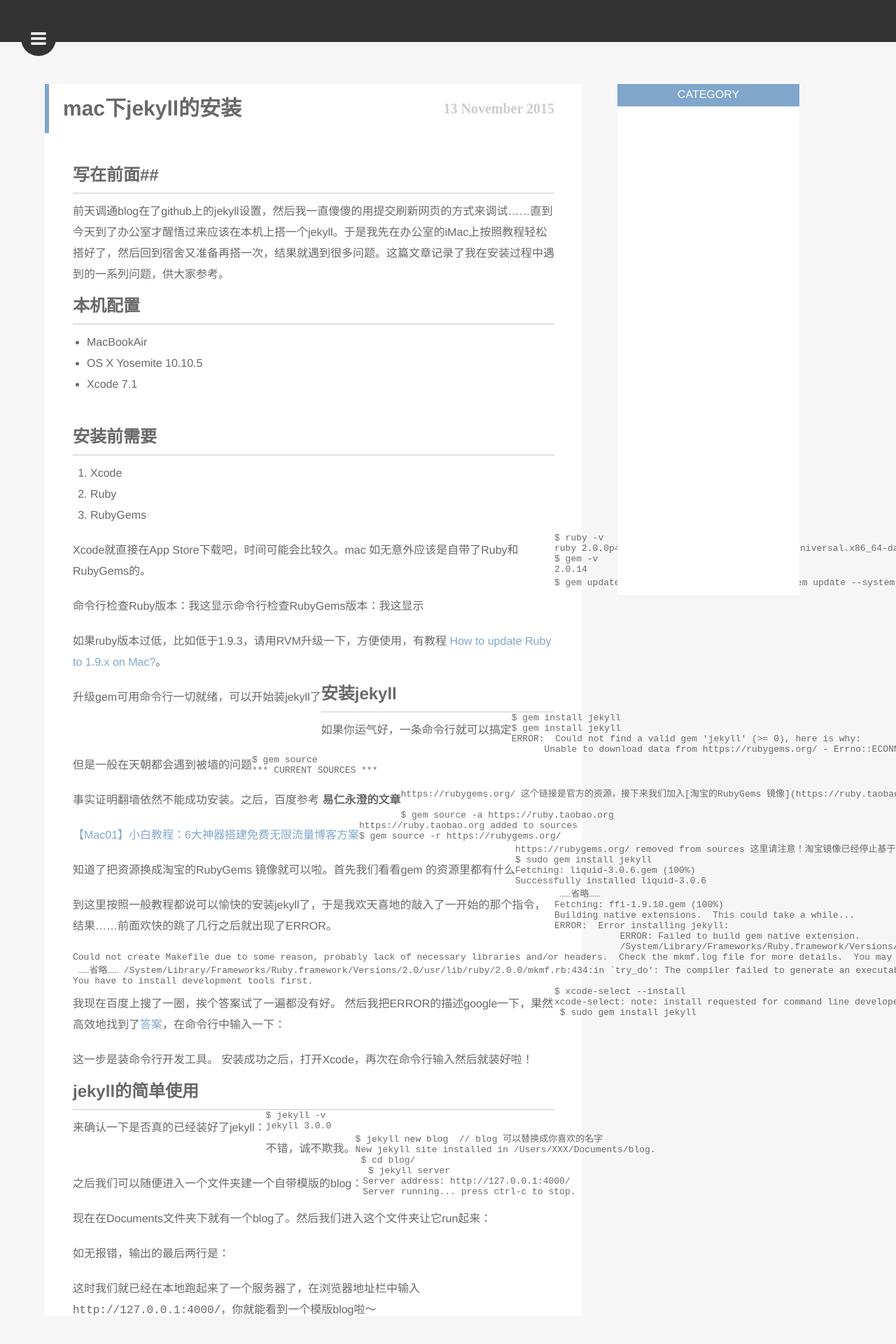
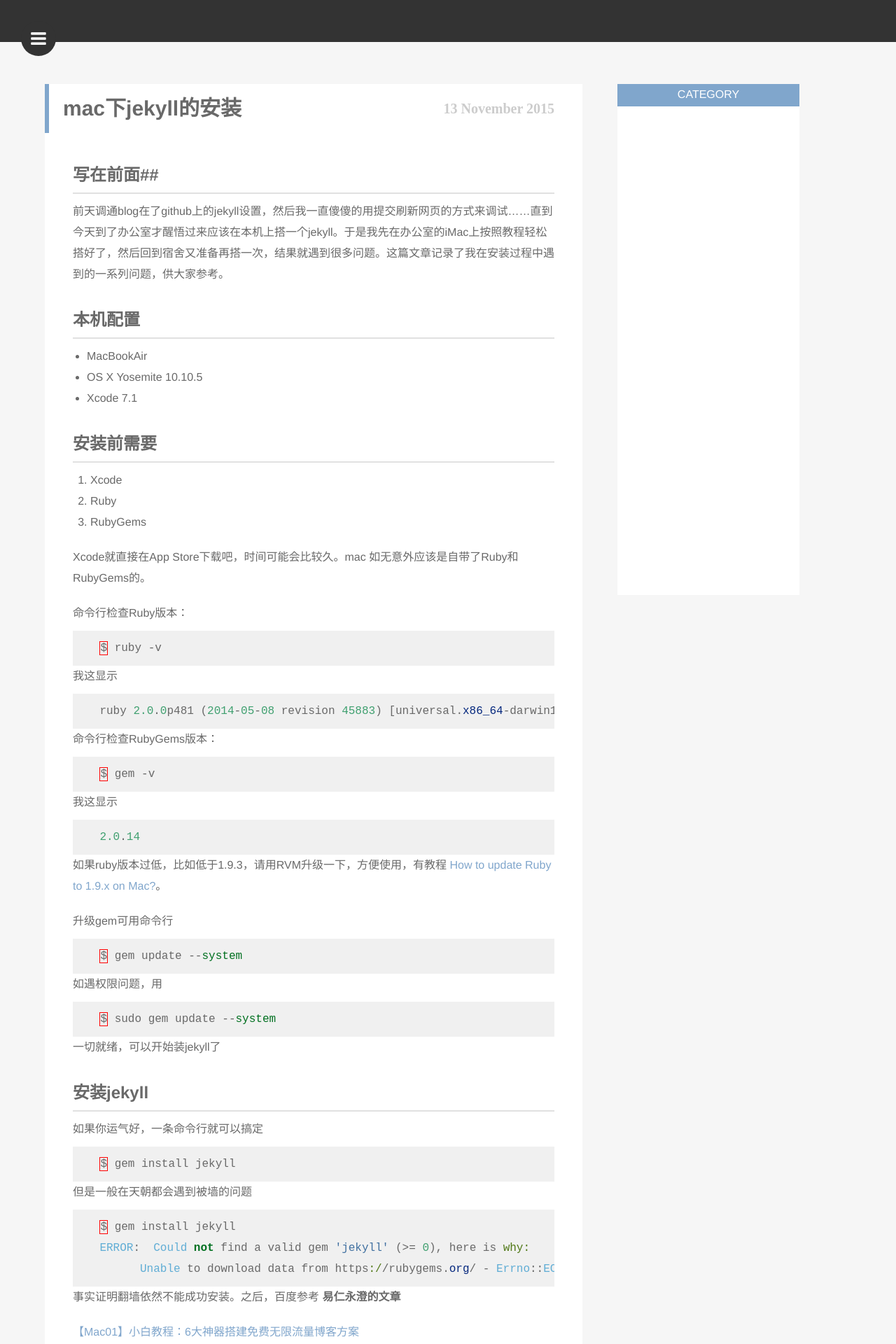
Before and after one commit to xiangxiyun/xiangxiyun.github.io, a Jekyll site: the page built from _posts/2015-11-13-mac下jekyll的安装与简单使用.md, in a window 1280 px wide. Shown: the top 1920 px of the page at 70% size. Built offline with Jekyll 4.4.1, drawn with Linux system fonts in a browser that asks for light colours; some of the changed text lies outside the part shown.

Commit message:
add pygment highlight for code

```diff
--- a/_layouts/articleTemplate.html
+++ b/_layouts/articleTemplate.html
@@ -85,6 +85,7 @@
     	      					</h2>
     	    				</header>
     	    				<div class = "article_content">
+
     	    					{{ content }}
     	    				</div>
     	    				<footer class = "article_tag"></footer>
--- a/_posts/2015-11-13-mac下jekyll的安装与简单使用.md
+++ b/_posts/2015-11-13-mac下jekyll的安装与简单使用.md
@@ -33,33 +33,44 @@
 
 命令行检查Ruby版本：
 
-
+{% highlight ruby %}
     $ ruby -v
+{% endhighlight %}
 
 我这显示
 
-
+{% highlight ruby %}
     ruby 2.0.0p481 (2014-05-08 revision 45883) [universal.x86_64-darwin14]
-
+{% endhighlight %}
 
 命令行检查RubyGems版本：
 
-
+{% highlight ruby %}
     $ gem -v
-
+{% endhighlight %}
 
 我这显示
 
+{% highlight ruby %}
     2.0.14
+{% endhighlight %}
 
 如果ruby版本过低，比如低于1.9.3，请用RVM升级一下，方便使用，有教程 [How to update Ruby to 1.9.x on Mac?](http://stackoverflow.com/questions/3696564/how-to-update-ruby-to-1-9-x-on-mac)。
 
 升级gem可用命令行
 
+{% highlight ruby %}
     $ gem update --system
-如遇权限问题，用`$ sudo gem update --system`
+{% endhighlight %}
+
+如遇权限问题，用
+
+{% highlight ruby %}
+    $ sudo gem update --system
+{% endhighlight %}
 
 一切就绪，可以开始装jekyll了
+
 
 ## 安装jekyll ##
 
@@ -67,13 +78,16 @@
 
 如果你运气好，一条命令行就可以搞定
 
+{% highlight ruby %}
     $ gem install jekyll
+{% endhighlight %}
 
 但是一般在天朝都会遇到被墙的问题
-
+{% highlight ruby %}
     $ gem install jekyll
     ERROR:  Could not find a valid gem 'jekyll' (>= 0), here is why:
           Unable to download data from https://rubygems.org/ - Errno::ECONNRESET: Connection reset by peer - SSL_connect (https://rubygems.org/latest_specs.4.8.gz)
+{% endhighlight %}
 
 事实证明翻墙依然不能成功安装。之后，百度参考 **易仁永澄的文章**
 
@@ -83,22 +97,33 @@
 
 首先我们看看gem 的资源里都有什么
 
+{% highlight ruby %}
     $ gem source
     *** CURRENT SOURCES ***
 
     https://rubygems.org/
+{% endhighlight %}
+
 这个链接是官方的资源，接下来我们加入[淘宝的RubyGems 镜像](https://ruby.taobao.org)，删除官方源。
 
+{% highlight ruby %}
     $ gem source -a https://ruby.taobao.org
     https://ruby.taobao.org added to sources
     $ gem source -r https://rubygems.org/
     https://rubygems.org/ removed from sources
+{% endhighlight %}
+
 这里请注意！淘宝镜像已经停止基于 HTTP 协议的镜像服务, 请在配置中使用 HTTPS 协议代替。我之前一直用
-`$ gem source -a http://ruby.taobao.org`
+
+{% highlight ruby %}
+$ gem source -a http://ruby.taobao.org
+{% endhighlight %}
+
 结果总是连接不上。
 
 到这里按照一般教程都说可以愉快的安装jekyll了，于是我欢天喜地的敲入了一开始的那个指令，结果……前面欢快的跳了几行之后就出现了ERROR。
 
+{% highlight ruby %}
     $ sudo gem install jekyll
     Fetching: liquid-3.0.6.gem (100%)
     Successfully installed liquid-3.0.6
@@ -111,19 +136,25 @@
 	Could not create Makefile due to some reason, probably lack of necessary libraries and/or headers.  Check the mkmf.log file for more details.  You may need configuration options.
 	 ……省略…… /System/Library/Frameworks/Ruby.framework/Versions/2.0/usr/lib/ruby/2.0.0/mkmf.rb:434:in `try_do': The compiler failed to generate an executable file. (RuntimeError)
 	You have to install development tools first.
+ {% endhighlight %}
 
- 我现在百度上搜了一圈，挨个答案试了一遍都没有好。
+ 我先在百度上搜了一圈，挨个答案试了一遍都没有好。
  然后我把ERROR的描述google一下，果然高效地找到了[答案](_layouts_posts_sitedeployfontimagesjavascriptsstylesheetsresume.pdfabout.htmlindex.htmlportfolio.htmltechblog.html)，在命令行中输入一下：
 
+{% highlight ruby %}
     $ xcode-select --install
     xcode-select: note: install requested for command line developer tools
+{% endhighlight %}
 
 这一步是装命令行开发工具。
 安装成功之后，打开Xcode，再次在命令行输入
 
+{% highlight ruby %}
      $ sudo gem install jekyll
+{% endhighlight %}
 
 然后就装好啦！
+
 
 ## jekyll的简单使用 ##
 
@@ -131,24 +162,33 @@
 
 来确认一下是否真的已经装好了jekyll：
 
+{% highlight ruby %}
     $ jekyll -v
     jekyll 3.0.0
+{% endhighlight %}
 
 不错，诚不欺我。
 
 之后我们可以随便进入一个文件夹建一个自带模版的blog：
 
-    $ jekyll new blog  // blog 可以替换成你喜欢的名字
+{% highlight ruby %}
+    $ jekyll new blog  /*blog可以换成你喜欢的名字*/
     New jekyll site installed in /Users/XXX/Documents/blog.
+{% endhighlight %}
 
 现在在Documents文件夹下就有一个blog了。然后我们进入这个文件夹让它run起来：
 
+{% highlight ruby %}
      $ cd blog/
      $ jekyll server
+{% endhighlight %}
 
 如无报错，输出的最后两行是：
 
+{% highlight ruby %}
     Server address: http://127.0.0.1:4000/
     Server running... press ctrl-c to stop.
+{% endhighlight %}
+
 
 这时我们就已经在本地跑起来了一个服务器了，在浏览器地址栏中输入`http://127.0.0.1:4000/`，你就能看到一个模版blog啦～
--- a/stylesheets/article.css
+++ b/stylesheets/article.css
@@ -28,7 +28,6 @@
 
     .blog_article{
       height: auto;
-      padding-bottom: 70px;
       margin-bottom:  50px;
       background: rgb(255,255,255);
     }
@@ -57,13 +56,15 @@
 
     .article_tag{
       width: 100%;
-      height: 60px;
+      height: 30px;
     }
 
     /* article content */
     .article_content {
+      text-align: left;
       margin: 40px;
       color: rgb(105,105,105);
+      position: relative;
     }
 
     .article_content h1{
@@ -71,7 +72,7 @@
     }
 
     .article_content h2{
-      margin: 30px 0 10px 0;
+      margin: 20px 0 10px 0;
     }
 
     .article_content a{
@@ -88,15 +89,6 @@
       border-top:2px solid rgba(105,105,105,0.2);
     }
 
-    .article_content p{
-        padding-top:10px;
-        padding-bottom: 10px;
-        float: left;
-        font-size: 16px;
-        line-height: 30px;
-        text-align: left;
-    }
-
     .article_content ul{
         font-size: 16px;
         line-height: 30px;
@@ -109,6 +101,24 @@
         margin-left: 15px;
         padding: 10px;
     }
+
+    .article_content p{
+        padding-top:10px;
+        padding-bottom: 10px;
+        font-size: 16px;
+        line-height: 30px;
+    }
+
+    .article_content pre{
+        overflow: auto;
+        padding-top:10px;
+        padding-bottom: 10px;
+        float: left;
+        width: 100%;
+        font-size: 16px;
+        line-height: 30px;
+    }
+
 /* section: blog category */
 
     #blog_category{
--- a/stylesheets/pygments.css
+++ b/stylesheets/pygments.css
@@ -1,56 +1,63 @@
+pre{ background: #f0f0f0; }
 .hll { background-color: #ffffcc }
-.c { color: #177500 } /* Comment */
-.err { color: #000000 } /* Error */
-.k { color: #A90D91 } /* Keyword */
-.l { color: #1C01CE } /* Literal */
-.n { color: #000000 } /* Name */
-.o { color: #000000 } /* Operator */
-.cm { color: #177500 } /* Comment.Multiline */
-.cp { color: #633820 } /* Comment.Preproc */
-.c1 { color: #177500 } /* Comment.Single */
-.cs { color: #177500 } /* Comment.Special */
-.kc { color: #A90D91 } /* Keyword.Constant */
-.kd { color: #A90D91 } /* Keyword.Declaration */
-.kn { color: #A90D91 } /* Keyword.Namespace */
-.kp { color: #A90D91 } /* Keyword.Pseudo */
-.kr { color: #A90D91 } /* Keyword.Reserved */
-.kt { color: #A90D91 } /* Keyword.Type */
-.ld { color: #1C01CE } /* Literal.Date */
-.m { color: #1C01CE } /* Literal.Number */
-.s { color: #C41A16 } /* Literal.String */
-.na { color: #836C28 } /* Name.Attribute */
-.nb { color: #A90D91 } /* Name.Builtin */
-.nc { color: #3F6E75 } /* Name.Class */
-.no { color: #000000 } /* Name.Constant */
-.nd { color: #000000 } /* Name.Decorator */
-.ni { color: #000000 } /* Name.Entity */
-.ne { color: #000000 } /* Name.Exception */
-.nf { color: #000000 } /* Name.Function */
-.nl { color: #000000 } /* Name.Label */
-.nn { color: #000000 } /* Name.Namespace */
-.nx { color: #000000 } /* Name.Other */
-.py { color: #000000 } /* Name.Property */
-.nt { color: #000000 } /* Name.Tag */
-.nv { color: #000000 } /* Name.Variable */
-.ow { color: #000000 } /* Operator.Word */
-.mb { color: #1C01CE } /* Literal.Number.Bin */
-.mf { color: #1C01CE } /* Literal.Number.Float */
-.mh { color: #1C01CE } /* Literal.Number.Hex */
-.mi { color: #1C01CE } /* Literal.Number.Integer */
-.mo { color: #1C01CE } /* Literal.Number.Oct */
-.sb { color: #C41A16 } /* Literal.String.Backtick */
-.sc { color: #2300CE } /* Literal.String.Char */
-.sd { color: #C41A16 } /* Literal.String.Doc */
-.s2 { color: #C41A16 } /* Literal.String.Double */
-.se { color: #C41A16 } /* Literal.String.Escape */
-.sh { color: #C41A16 } /* Literal.String.Heredoc */
-.si { color: #C41A16 } /* Literal.String.Interpol */
-.sx { color: #C41A16 } /* Literal.String.Other */
-.sr { color: #C41A16 } /* Literal.String.Regex */
-.s1 { color: #C41A16 } /* Literal.String.Single */
-.ss { color: #C41A16 } /* Literal.String.Symbol */
-.bp { color: #5B269A } /* Name.Builtin.Pseudo */
-.vc { color: #000000 } /* Name.Variable.Class */
-.vg { color: #000000 } /* Name.Variable.Global */
-.vi { color: #000000 } /* Name.Variable.Instance */
-.il { color: #1C01CE } /* Literal.Number.Integer.Long */
+.c { color: #60a0b0; font-style: italic } /* Comment */
+.err { border: 1px solid #FF0000 } /* Error */
+.k { color: #007020; font-weight: bold } /* Keyword */
+.o { color: #666666 } /* Operator */
+.cm { color: #60a0b0; font-style: italic } /* Comment.Multiline */
+.cp { color: #007020 } /* Comment.Preproc */
+.c1 { color: #60a0b0; font-style: italic } /* Comment.Single */
+.cs { color: #60a0b0; background-color: #fff0f0 } /* Comment.Special */
+.gd { color: #A00000 } /* Generic.Deleted */
+.ge { font-style: italic } /* Generic.Emph */
+.gr { color: #FF0000 } /* Generic.Error */
+.gh { color: #000080; font-weight: bold } /* Generic.Heading */
+.gi { color: #00A000 } /* Generic.Inserted */
+.go { color: #888888 } /* Generic.Output */
+.gp { color: #c65d09; font-weight: bold } /* Generic.Prompt */
+.gs { font-weight: bold } /* Generic.Strong */
+.gu { color: #800080; font-weight: bold } /* Generic.Subheading */
+.gt { color: #0044DD } /* Generic.Traceback */
+.kc { color: #007020; font-weight: bold } /* Keyword.Constant */
+.kd { color: #007020; font-weight: bold } /* Keyword.Declaration */
+.kn { color: #007020; font-weight: bold } /* Keyword.Namespace */
+.kp { color: #007020 } /* Keyword.Pseudo */
+.kr { color: #007020; font-weight: bold } /* Keyword.Reserved */
+.kt { color: #902000 } /* Keyword.Type */
+.m { color: #40a070 } /* Literal.Number */
+.s { color: #4070a0 } /* Literal.String */
+.na { color: #4070a0 } /* Name.Attribute */
+.nb { color: #007020 } /* Name.Builtin */
+.nc { color: #0e84b5; font-weight: bold } /* Name.Class */
+.no { color: #60add5 } /* Name.Constant */
+.nd { color: #555555; font-weight: bold } /* Name.Decorator */
+.ni { color: #d55537; font-weight: bold } /* Name.Entity */
+.ne { color: #007020 } /* Name.Exception */
+.nf { color: #06287e } /* Name.Function */
+.nl { color: #002070; font-weight: bold } /* Name.Label */
+.nn { color: #0e84b5; font-weight: bold } /* Name.Namespace */
+.nt { color: #062873; font-weight: bold } /* Name.Tag */
+.nv { color: #bb60d5 } /* Name.Variable */
+.ow { color: #007020; font-weight: bold } /* Operator.Word */
+.w { color: #bbbbbb } /* Text.Whitespace */
+.mb { color: #40a070 } /* Literal.Number.Bin */
+.mf { color: #40a070 } /* Literal.Number.Float */
+.mh { color: #40a070 } /* Literal.Number.Hex */
+.mi { color: #40a070 } /* Literal.Number.Integer */
+.mo { color: #40a070 } /* Literal.Number.Oct */
+.sb { color: #4070a0 } /* Literal.String.Backtick */
+.sc { color: #4070a0 } /* Literal.String.Char */
+.sd { color: #4070a0; font-style: italic } /* Literal.String.Doc */
+.s2 { color: #4070a0 } /* Literal.String.Double */
+.se { color: #4070a0; font-weight: bold } /* Literal.String.Escape */
+.sh { color: #4070a0 } /* Literal.String.Heredoc */
+.si { color: #70a0d0; font-style: italic } /* Literal.String.Interpol */
+.sx { color: #c65d09 } /* Literal.String.Other */
+.sr { color: #235388 } /* Literal.String.Regex */
+.s1 { color: #4070a0 } /* Literal.String.Single */
+.ss { color: #517918 } /* Literal.String.Symbol */
+.bp { color: #007020 } /* Name.Builtin.Pseudo */
+.vc { color: #bb60d5 } /* Name.Variable.Class */
+.vg { color: #bb60d5 } /* Name.Variable.Global */
+.vi { color: #bb60d5 } /* Name.Variable.Instance */
+.il { color: #40a070 } /* Literal.Number.Integer.Long */
```
Also changed, not shown: 4 other files.
